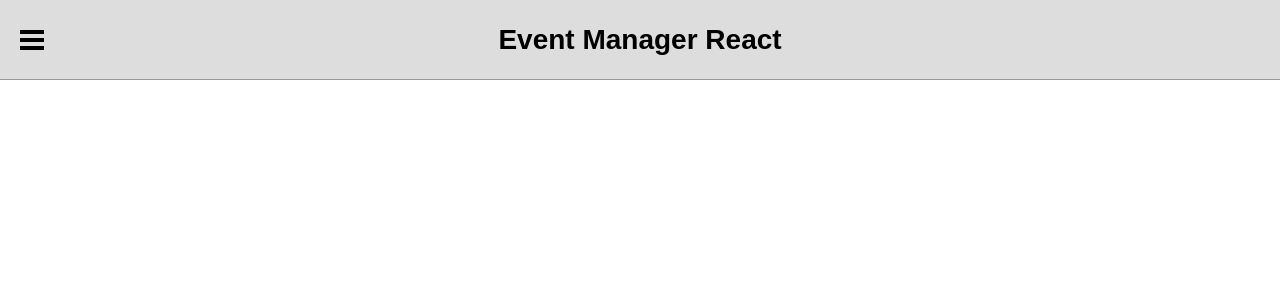
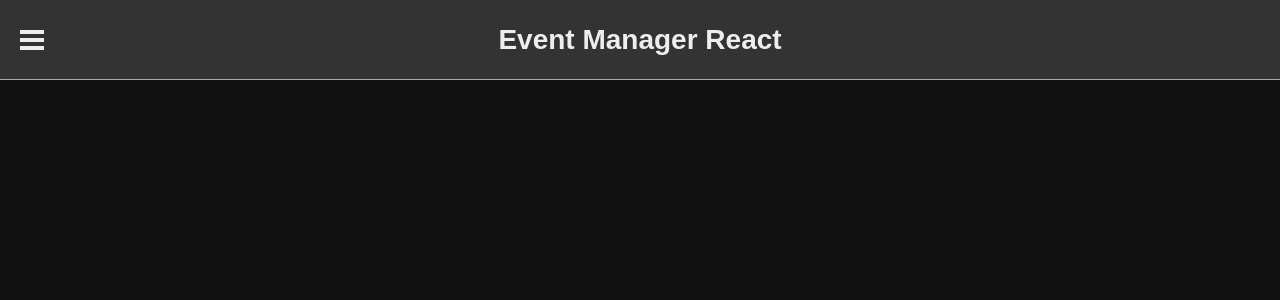
Before and after one commit to daxadal/event-manager-react, a React (Create React App) app: page / in a window 1280 px wide. Shown: the top 300 px of the page. Built offline with nearby package versions, Linux system fonts and the light colour scheme.

Commit message:
Add changing color and accessibility

```diff
--- a/src/App.tsx
+++ b/src/App.tsx
@@ -3,11 +3,11 @@ import styled, { ThemeProvider } from "styled-components";
 import { Normalize } from "styled-normalize";
 
 import GlobalStyle from "./GlobalStyle";
-import { lightTheme } from "./themes";
+import { darkTheme, lightTheme } from "./themes";
 
 import Toolbar from "./components/base/Toolbar";
 
-import threeBarsSvg from "./assets/three-bars.svg";
+import { ReactComponent as ThreeBarsIcon } from "./assets/three-bars.svg";
 
 const AppToolbar = styled(Toolbar)`
   display: flex;
@@ -41,13 +41,13 @@ export default function App() {
   const toolbarHeight = 80;
 
   return (
-    <ThemeProvider theme={lightTheme}>
+    <ThemeProvider theme={darkTheme}>
       <Normalize />
       <GlobalStyle />
 
       <AppToolbar height={toolbarHeight}>
         <ToolbarLeft>
-          <img src={threeBarsSvg} alt="Menu" />
+          <ThreeBarsIcon />
         </ToolbarLeft>
         <h1>Event Manager React</h1>
         <ToolbarRight />
```
Also changed, not shown: src/assets/three-bars.svg.
